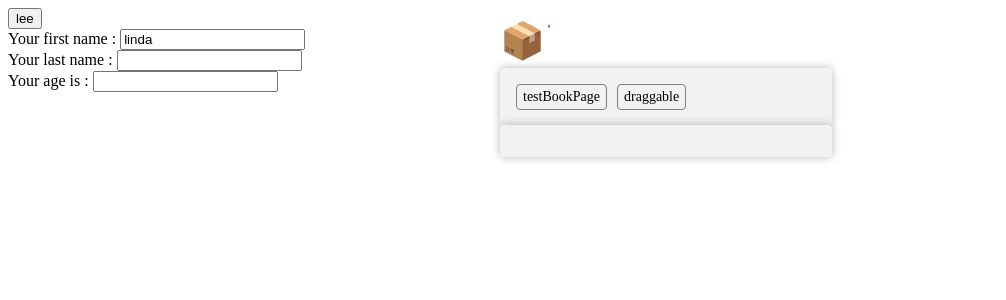
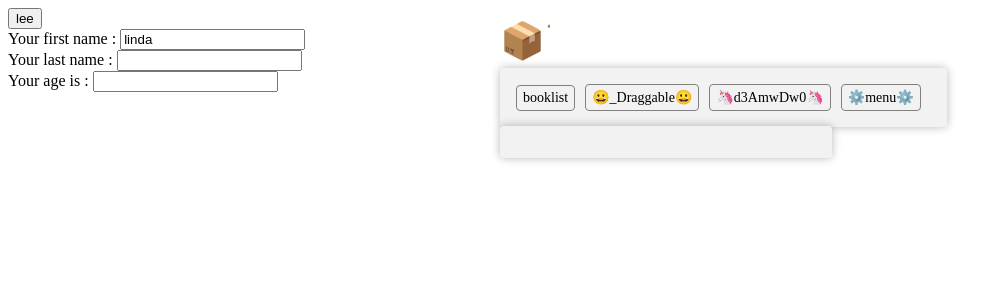
Before and after one commit to Aumeeb/react-sophia, a React (Create React App) app: page / in a window 1280 px wide. Shown: the top 300 px of the page, without its empty margins (0-1006 px from the left). Built offline with nearby package versions, Linux system fonts and the light colour scheme.

Commit message:
congratulation support two way binds

```diff
--- a/src/archive/objectStore.ts
+++ b/src/archive/objectStore.ts
@@ -1,31 +1,29 @@
-import { UpdatableComponentRange } from "../components/menu"
-
+import { LimitedReversedActive } from "../components/menu"
 
 type StatePool<S> = {
     treasure: S,
     setTreasure: (value: any) => void
-    twoWay: boolean
 }
-type UseStateReturnInfo = { tag: UpdatableComponentRange, act: { o: {}, setObj: any } } // ((value: any) => void | (key: any, val: any) => void)
+type UseStateReturnInfo = { sence: LimitedReversedActive, act: { o: {}, setObj: any } } // ((value: any) => void | (key: any, val: any) => void)
 class ObjectStore {
-    private _usr: UseStateReturnInfo[] = []
-    private _callee: string = ''
+    private _system_useState: UseStateReturnInfo[] = []
+    private _sceneName: string = ''
     get currentScene() {
         return {
-            callee: this._callee,
-            object: this.get(this._callee)?.treasure ?? {},
+            sceneName: this._sceneName,
+            object: this.get(this._sceneName)?.treasure ?? {},
             set: (value: any) => {
-                let setValue = this.get(this._callee)?.setTreasure ?? (() => Promise.resolve(void 0))
+                let setValue = this.get(this._sceneName)?.setTreasure ?? (() => Promise.resolve(void 0))
                 setValue({ ...value })
             },
-            twoWay: this.get(this._callee)?.twoWay
+
         }
     }
     get useStateReturnAction() {
-        return this._usr
+        return this._system_useState
     }
-    addUseStateReturnValues(act: UseStateReturnInfo) {
-        this._usr.push(act)
+    addUseStateReturnValuesOfSystem(act: UseStateReturnInfo) {
+        this._system_useState.push(act)
     }
     private readonly treasures: Map<string, StatePool<any>> = new Map()
 
@@ -34,12 +32,12 @@ class ObjectStore {
         return this.treasures.size
     }
     /**Get the alias names of all state objects*/
-    get callees() {
-        let callees = []
+    get scenes() {
+        let sceneNameList = []
         for (var key of this.treasures.keys()) {
-            callees.push(key)
+            sceneNameList.push(key)
         }
-        return callees
+        return sceneNameList
     }
     /** automatically store the state object to this storage */
     collectObject<S>(key: string, value: StatePool<S>) {
@@ -49,18 +47,22 @@ class ObjectStore {
     get(key: string) {
         return this.treasures.get(key)
     }
-
+    /** which state should be displayed?  */
     syncScene(name: string): void {
-        this._callee = name
+        this._sceneName = name
     }
-    twoWaysbindsCheck(setO: Function): boolean {
-        let isTwoWays = false
-        this.treasures.forEach(p => {
-            if (p.setTreasure === setO && p.twoWay) {
-                isTwoWays = true
-            }
-        })
-        return isTwoWays
-    }
+    /** let user to select which  data bind mode is prefered
+     *  1way
+     * 2ways
+    */
+    // twoWaysbindsCheck(setO: Function): boolean {
+    //     let isTwoWays = false
+    //     this.treasures.forEach(p => {
+    //         if (p.setTreasure === setO && p.twoWay) {
+    //             isTwoWays = true
+    //         }
+    //     })
+    //     return isTwoWays
+    // }
 }
 export const os = new ObjectStore()
--- a/src/components/draggable/index.tsx
+++ b/src/components/draggable/index.tsx
@@ -102,7 +102,7 @@ const _Draggable: FC<DraggableProps> = props => {
       },
       obj: { name: 5, age: 6, typescript: testdata },
     },
-    { supervise: true }
+    { sceneName: '😀_Draggable😀' }
   )
 
   const draggablArea = useRef<HTMLDivElement>(null)
--- a/src/components/menu/index.tsx
+++ b/src/components/menu/index.tsx
@@ -8,7 +8,12 @@ import { AvailableNav } from '../../type'
 import { getUid } from '../../util/random'
 import { testdata } from '../draggable'
 
-export type UpdatableComponentRange = '__menu__'
+export type LimitedReversedActiveSceneName = '5a947008-9044-11ea-bb37-0242ac130002'
+export type LimitedReversedActive = { sceneName: string; tag: LimitedReversedActiveSceneName }
+const LIMITED_SCENES_TAG: LimitedReversedActive = {
+  sceneName: '⚙️menu⚙️',
+  tag: '5a947008-9044-11ea-bb37-0242ac130002',
+}
 
 const _Menu: FC<MenuProps> = props => {
   let fontSize: number = 12
@@ -17,16 +22,18 @@ const _Menu: FC<MenuProps> = props => {
   let { object, updateObject } = useObject<{
     nav: AvailableNav
     t: any
-    source: any
-  }>({
-    nav: '📜',
-    callee: 'menu',
-    t: testdata,
-    source: os.currentScene.object ?? {},
-  })
+    source: { [key: string]: any }
+  }>(
+    {
+      nav: '📜',
+      t: testdata,
+      source: os.currentScene.object ?? {},
+    },
+    { sceneName: LIMITED_SCENES_TAG.sceneName }
+  )
   const [currentDataSourceName, setcurrentDataSourceName] = useState<string | null>(null)
   useEffect(() => {
-    os.addUseStateReturnValues({ act: { o: object, setObj: updateObject }, tag: '__menu__' })
+    os.addUseStateReturnValuesOfSystem({ act: { o: object, setObj: updateObject }, sence: LIMITED_SCENES_TAG })
   }, [])
 
   //default value assignment
@@ -73,7 +80,7 @@ const _Menu: FC<MenuProps> = props => {
         <>
           <div className="menu-panel-info">
             <nav style={{ minWidth, maxWidth }}>
-              {os.callees.map(callee => (
+              {os.scenes.map(callee => (
                 <span
                   key={getUid()}
                   className="nav-span"
--- a/src/hooks/useObject.tsx
+++ b/src/hooks/useObject.tsx
@@ -1,20 +1,22 @@
 import { useState } from 'react'
 import { os } from '../archive/objectStore'
+import { sceneNameGenerator } from '../util/random'
 
 export function useObject<T extends { [key: string]: any }>(
-  initO: T & { callee?: string },
-  option: Partial<{
+  initO: T,
+  option: {
     supervise?: boolean
-    twoWay?: boolean
-  }> = {
-    supervise: false,
-    twoWay: false,
-  }
+
+    sceneName?: string
+  } = {}
 ) {
   const [object, setO] = useState<T>(initO)
-  if (option?.supervise) {
-    os.collectObject(object.callee, { treasure: object, setTreasure: setO, twoWay: option.twoWay ?? false })
+  const { supervise = true, sceneName = '' } = option
+
+  if (sceneName !== '') {
+    os.collectObject(option.sceneName!, { treasure: object, setTreasure: setO })
   }
+
   /**
    * @param obj 🌰eg.. {name:"lee",age:10,gender:true}
    */
@@ -23,18 +25,29 @@ export function useObject<T extends { [key: string]: any }>(
   function updateObject<P extends keyof T>(key?: P, value?: T[P]) {
     try {
       let shallowObject: any = { ...object } //here is a bug may be updates typescript will be solved this problem
-      if (!shallowObject.callee) shallowObject.callee = 'untitled'
+
+      /**
+       *  to implementation function overload here we have 2  scenarios
+       *   #1 passed in a {}
+       *   # 2 passed  key & value
+       */
 
       if (typeof key === 'object') {
         Object.keys(key).forEach((prop: keyof T) => {
           shallowObject[prop] = key[prop]
         })
       } else shallowObject[key] = value
-      if (os.twoWaysbindsCheck(setO)) {
-        const action = os.useStateReturnAction.find(p => p.tag === '__menu__')
-        // console.log(`is two ways`, os.currentScene.object)
-        action?.act.setObj({ source: { ...shallowObject } })
+
+      console.log(sceneName, os.currentScene.sceneName)
+
+      if (sceneName === os.currentScene.sceneName) {
+        os.useStateReturnAction[0].act.setObj({ source: { ...shallowObject } })
       }
+      // if (sceneName !== os.useStateReturnAction.find(p => p.sence.tag === '5a947008-9044-11ea-bb37-0242ac130002')?.sence.sceneName) {
+      // const action = os.useStateReturnAction.find(p => p.sence.tag === '5a947008-9044-11ea-bb37-0242ac130002')
+      // action?.act.setObj({ source: { ...shallowObject } })
+      // return
+      // }
       setO({ ...shallowObject })
     } catch (error) {}
   }
@@ -61,13 +74,8 @@ export function useObject<T extends { [key: string]: any }>(
     }
   }
   return {
-    /**创建返回的对象 */
     object,
-    /** 可更新单个属性
-     *  可更新一个 T 类型的对象
-     *    */
     updateObject,
-    /**直接还原到初始状态*/
     recover,
   }
 }
--- a/src/shared/window-context.tsx
+++ b/src/shared/window-context.tsx
@@ -10,15 +10,15 @@ interface WindowProps {
 }
 export const browserWindowContext = React.createContext<WindowProps>({})
 export const BrowserPropsProvider: FC<WindowProps> = props => {
-  const { object, updateObject } = useObject<WindowProps>({ browserHeight: 0, browserWidth: 0, windowEv: null, callee: 'BrowserPropsProvider' }, { supervise: false })
+  const { object, updateObject } = useObject<WindowProps>({ browserHeight: 0, browserWidth: 0, windowEv: null }, { sceneName: '🦄d3AmwDw0🦄' })
 
-  function syncBrwoserWindowInfo({ me }: { me?: MouseEvent }) {
+  function syncBrwoserWindowInfo({ e }: { e?: MouseEvent }) {
     let empty = object
 
     empty.browserWidth = getWidth()
     empty.browserHeight = getHeight()
-    if (me) {
-      empty.windowEv = me
+    if (e) {
+      empty.windowEv = e
     }
     updateObject(empty)
   }
@@ -31,7 +31,7 @@ export const BrowserPropsProvider: FC<WindowProps> = props => {
       syncBrwoserWindowInfo({})
     })
     window.addEventListener('mousemove', e => {
-      syncBrwoserWindowInfo({ me: e })
+      syncBrwoserWindowInfo({ e})
     })
   }, [])
   return <browserWindowContext.Provider value={object}>{props.children}</browserWindowContext.Provider>
--- a/src/test/bookList.tsx
+++ b/src/test/bookList.tsx
@@ -1,16 +1,9 @@
-import React, { useEffect, useState, FC, ReactElement, ReactNode, useContext } from 'react'
+import React, { FC, useContext } from 'react'
 import { BookContextProvider, BookContext } from '../shared/book-context'
 import { useObject } from '../hooks/useObject'
 
-const _: FC = props => {
-  // const { getBooks, getTable, searchBook, name } = useContext(BookContext)
-  const { object, updateObject } = useObject(
-    { ...useContext(BookContext), callee: 'testBookPage', firstName: 'linda', lastName: '', age: '', grandson: { name: 'minay' } },
-    {
-      supervise: true,
-      twoWay: true,
-    }
-  )
+const _: FC = () => {
+  const { object, updateObject } = useObject({ ...useContext(BookContext), callee: 'testBookPage', firstName: 'linda', lastName: '', age: '', grandson: { name: 'minay' } }, { sceneName: 'booklist' })
   return (
     <>
       <button>{object.name}</button>
```
